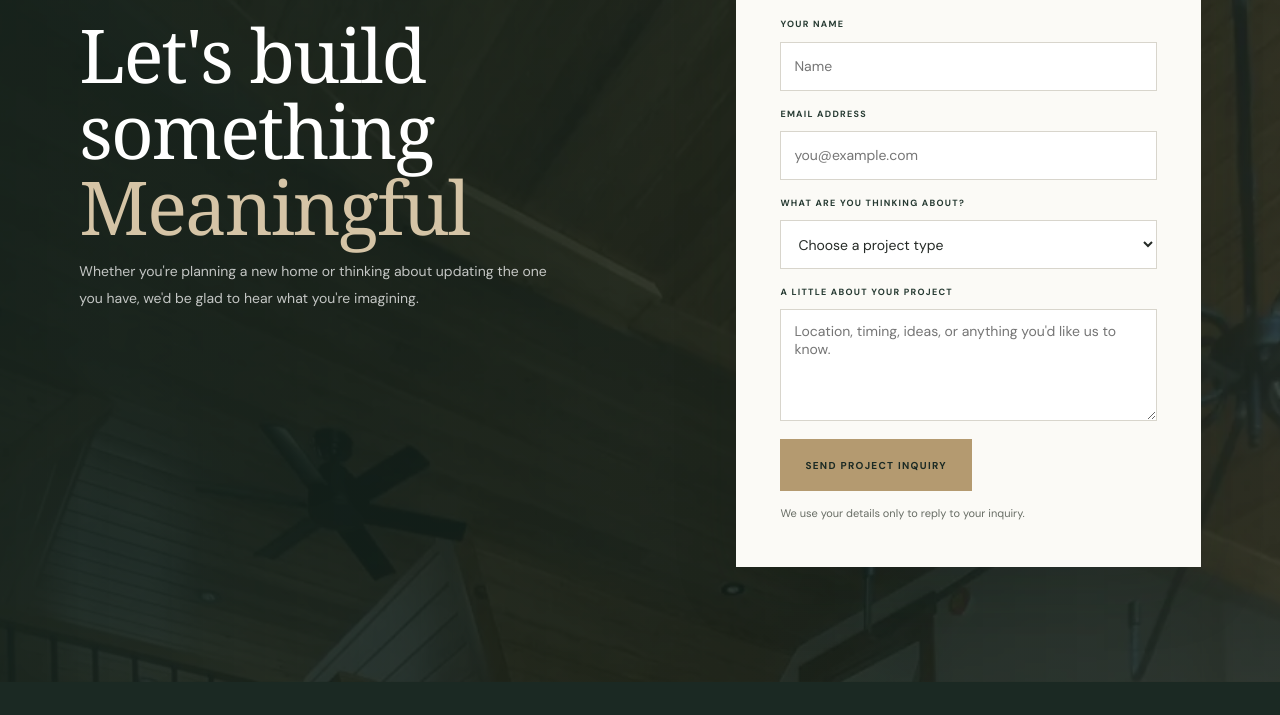
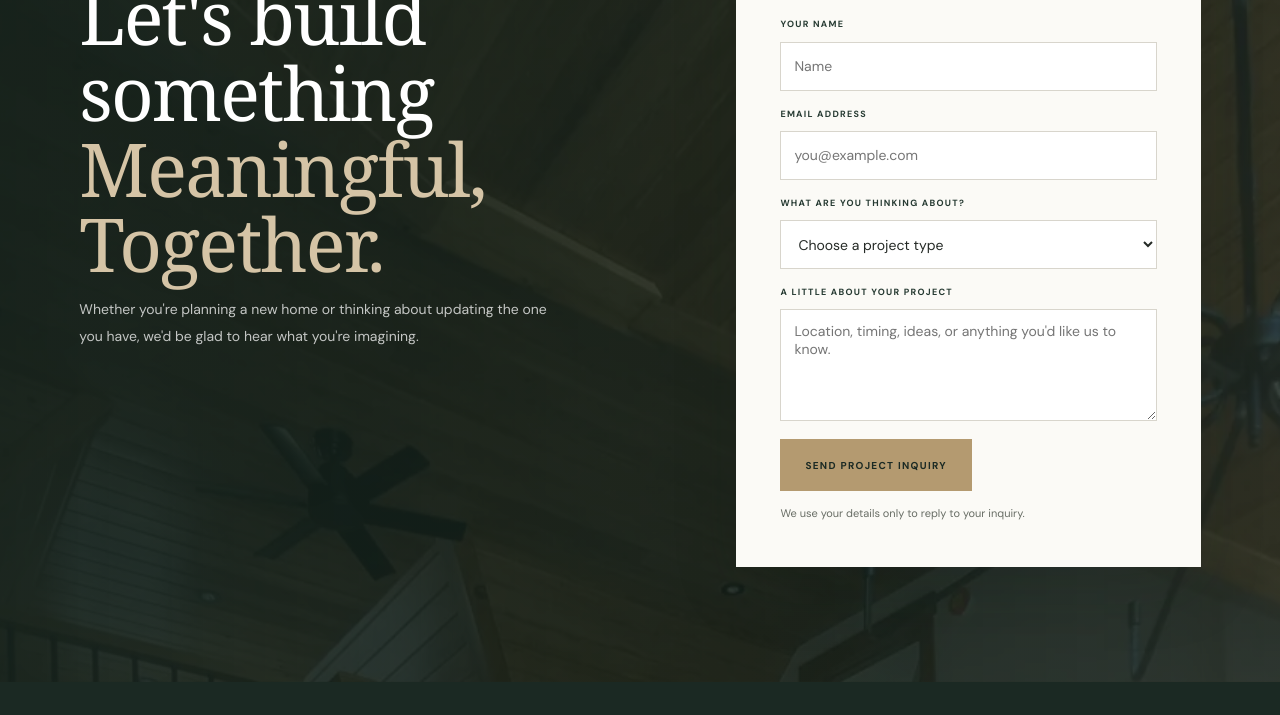
Before and after one commit to moonlitnghts/refine, a plain HTML site: page index.html in a window 1280 px wide. Shown: the part 5646-6361 px from the top of the page. Drawn offline with Linux system fonts and the light colour scheme; a web font is replaced by a local one.

Commit message:
Add files via upload

```diff
--- a/index.html
+++ b/index.html
@@ -69,7 +69,7 @@
 <div class="step"><div class="step-number">04</div><div><h3 class="welcome">Welcome Home</h3><p>We review the finished work with you and make sure the details have been considered.</p></div></div>
 </div></section>
 
-<section class="contact-banner" id="contact"><div class="fade-in"><p class="eyebrow">Your home, your next chapter</p><h2>Let's build something <em>Meaningful</em></h2><p>Whether you're planning a new home or thinking about updating the one you have, we'd be glad to hear what you're imagining.</p></div><div class="contact-card fade-in"><p class="eyebrow">Start a conversation</p><h3>A good project starts with a hello</h3><p>Tell us a little about your project and we'll be in touch to talk through next steps.</p><p class="contact-direct">Prefer to call? <a href="tel:+12075837516">(207) 583-7516</a></p><form class="contact-form" id="contactForm" action="https://script.google.com/macros/s/AKfycbyC0fUV-2K-Il0wb2_U5b16hAuNfKtde-OQnKe1qU6zd9TvXiTtztR8NaVEfDDfkCXe/exec" method="POST" data-email="brandon@lmaccustoms.com">
+<section class="contact-banner" id="contact"><div class="fade-in"><p class="eyebrow">Your home, your next chapter</p><h2>Let's build something <em>Meaningful, Together.</em></h2><p>Whether you're planning a new home or thinking about updating the one you have, we'd be glad to hear what you're imagining.</p></div><div class="contact-card fade-in"><p class="eyebrow">Start a conversation</p><h3>A good project starts with a hello</h3><p>Tell us a little about your project and we'll be in touch to talk through next steps.</p><p class="contact-direct">Prefer to call? <a href="tel:+12075837516">(207) 583-7516</a></p><form class="contact-form" id="contactForm" action="https://script.google.com/macros/s/AKfycbyC0fUV-2K-Il0wb2_U5b16hAuNfKtde-OQnKe1qU6zd9TvXiTtztR8NaVEfDDfkCXe/exec" method="POST" data-email="brandon@lmaccustoms.com">
 <input type="hidden" name="_subject" value="New website inquiry">
 <input class="hp" type="text" name="_gotcha" tabindex="-1" autocomplete="off" aria-hidden="true">
 <label for="contactName">Your name</label>
```
Also changed, not shown: 1 other file.
